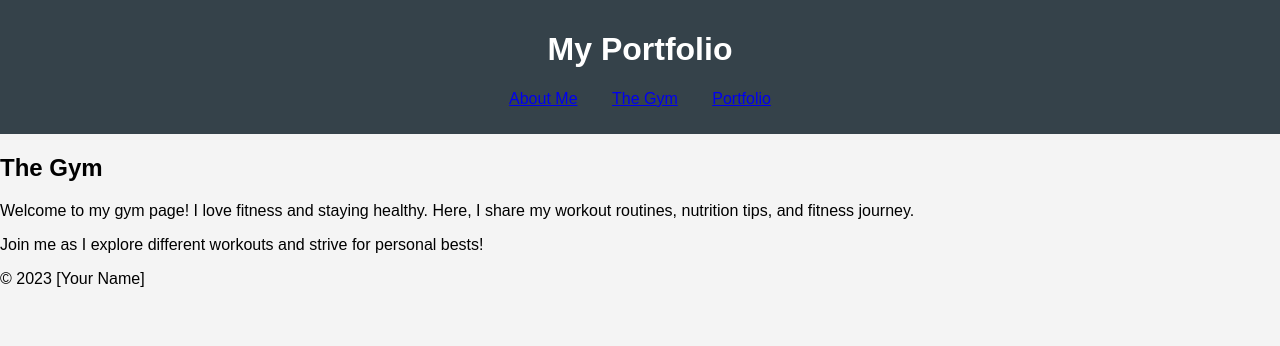
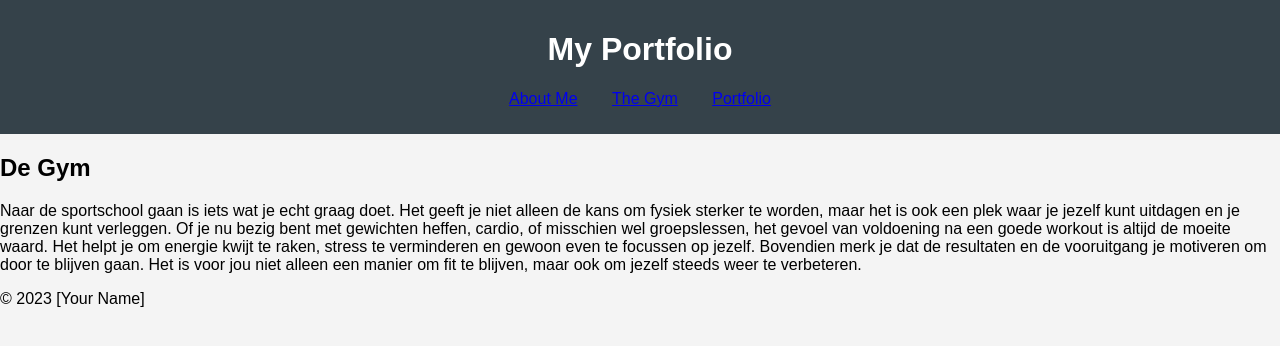
Before and after one commit to Willemvaneeghen/willemvaneeghen.github.io, a plain HTML site: page gym.html in a window 1280 px wide. Drawn offline with Linux system fonts and the light colour scheme.

Commit message:
Update gym.html

```diff
--- a/gym.html
+++ b/gym.html
@@ -18,9 +18,8 @@
         </nav>
     </header>
     <main>
-        <h2>The Gym</h2>
-        <p>Welcome to my gym page! I love fitness and staying healthy. Here, I share my workout routines, nutrition tips, and fitness journey.</p>
-        <p>Join me as I explore different workouts and strive for personal bests!</p>
+        <h2>De Gym</h2>
+        <p>Naar de sportschool gaan is iets wat je echt graag doet. Het geeft je niet alleen de kans om fysiek sterker te worden, maar het is ook een plek waar je jezelf kunt uitdagen en je grenzen kunt verleggen. Of je nu bezig bent met gewichten heffen, cardio, of misschien wel groepslessen, het gevoel van voldoening na een goede workout is altijd de moeite waard. Het helpt je om energie kwijt te raken, stress te verminderen en gewoon even te focussen op jezelf. Bovendien merk je dat de resultaten en de vooruitgang je motiveren om door te blijven gaan. Het is voor jou niet alleen een manier om fit te blijven, maar ook om jezelf steeds weer te verbeteren.</p>
           </main>
     <footer>
         <p>&copy; 2023 [Your Name]</p>
```
